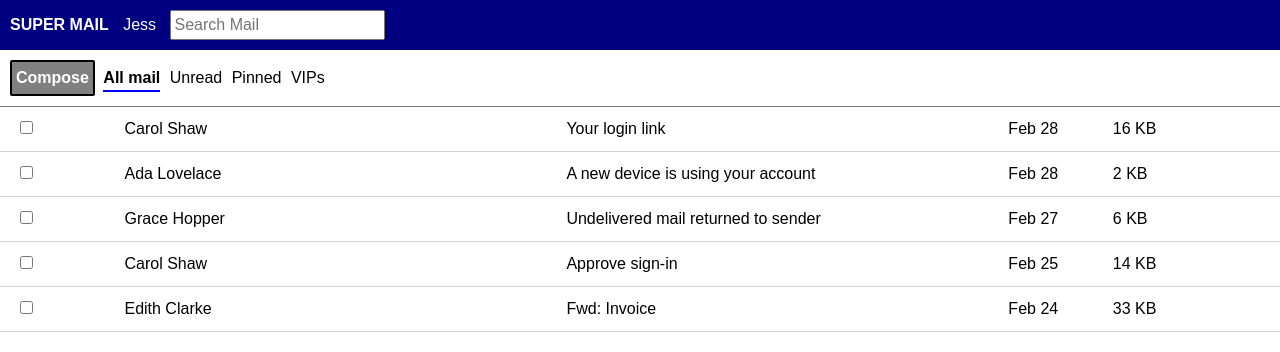
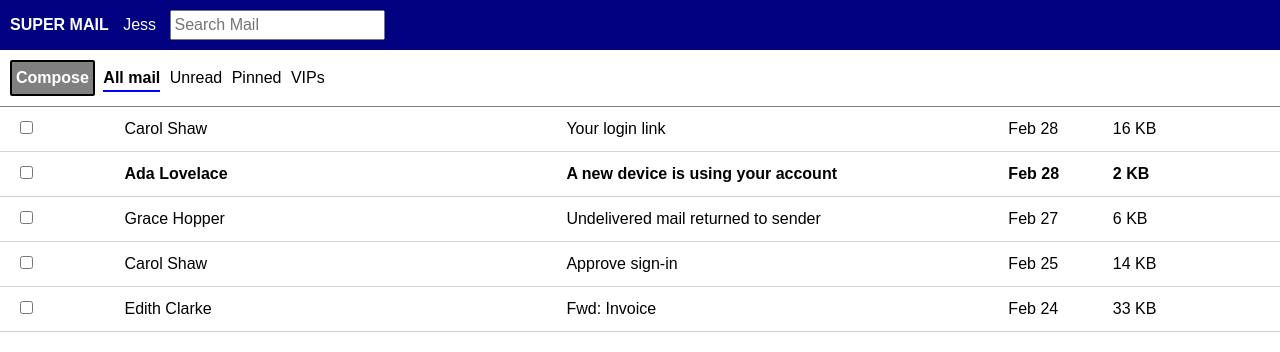
Before and after one commit to bloominstituteoftechnology/module-project-html-and-css-ii-chuckrabbit, a plain HTML site: page index.html in a window 1280 px wide. Drawn offline with Linux system fonts and the light colour scheme.

Commit message:
All Tasks Complete

```diff
--- a/index.html
+++ b/index.html
@@ -190,6 +190,9 @@
 
     /* 👉 Task 15- Target the second email and have its font weight be bold.
     This will make it look "unread". */
+    .email:nth-child(2) {
+      font-weight: bold;
+    }
 
     /* Well done! Check the design file to make sure you are close enough. */
   </style>
```
